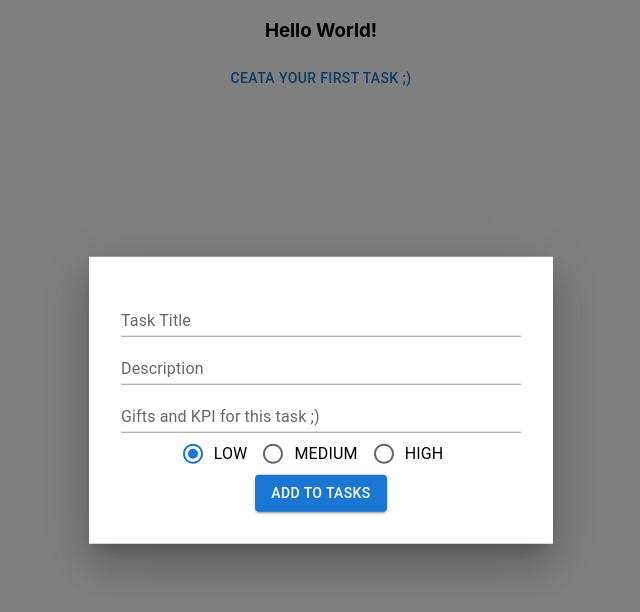
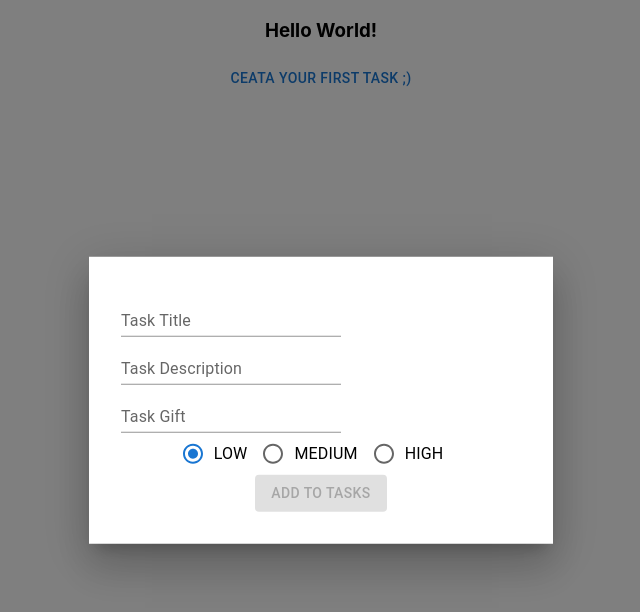
Before and after one commit to alimirzajani-off/todolist, a React (Create React App) app: page / in a window 1280 px wide. Both pictures are taken after a click on the button "CEATA YOUR FIRST TASK ;)". Shown: the top 612 px of the page, without its empty margins (319-959 px from the left). Built offline with nearby package versions, Linux system fonts and the light colour scheme; the HTML template or start-up script is replaced by a standard one.

Commit message:
add redux form

```diff
--- a/package.json
+++ b/package.json
@@ -16,6 +16,8 @@
     "react-redux": "^7.2.6",
     "react-scripts": "4.0.3",
     "redux": "^4.1.2",
+    "redux-form": "^8.3.8",
+    "redux-form-website-template": "^1.0.21",
     "redux-thunk": "^2.4.1",
     "sass": "^1.44.0",
     "styled-components": "^5.3.3",
--- a/src/App.js
+++ b/src/App.js
@@ -1,5 +1,5 @@
 import Home from "./containers/home";
-import "./App.css";
+import "./App.scss";
 
 function App() {
   return (
--- a/src/containers/addTodo/addTodo.js
+++ b/src/containers/addTodo/addTodo.js
@@ -1,11 +1,12 @@
 import React, { useState, useEffect } from "react";
+import { v4 as uuidv4 } from "uuid";
+import { Field, reduxForm } from "redux-form";
 import { connect } from "react-redux";
+import Box from "@mui/material/Box";
+import Modal from "@mui/material/Modal";
+import Button from "@mui/material/Button";
 import { fetchtodolist, sendTodo } from "../../action";
-import Box from "@mui/material/Box";
-import Button from "@mui/material/Button";
-import Modal from "@mui/material/Modal";
 import { FormControlLabel, Radio, RadioGroup, TextField } from "@mui/material";
-import { v4 as uuidv4 } from "uuid";
 import "./addTodo.sass";
 
 const style = {
@@ -19,8 +20,39 @@ const style = {
   p: 4,
 };
 
+const validate = (values) => {
+  const errors = {};
+  if (!values.title) {
+    errors.title = "please input title";
+  }
+  if (!values.description) {
+    errors.description = "please input description";
+  }
+  if (!values.gift) {
+    errors.gift = "please input gift";
+  }
+  return errors;
+};
+
+const renderField = ({
+  input,
+  label,
+  type,
+  meta: { touched, error, warning },
+}) => (
+  <div>
+    <div>
+      <TextField {...input} type={type} label={label} variant="standard" />
+      {touched &&
+        ((error && <span>{error}</span>) ||
+          (warning && <span>{warning}</span>))}
+    </div>
+  </div>
+);
+
 const AddTodo = (props) => {
   const [open, setOpen] = useState(false);
+  const [hasError, sethasError] = useState(false);
   const [TaskList, setTaskList] = useState();
   const [TaskTitle, setTaskTitle] = useState("");
   const [TaskDescription, setTaskDescription] = useState("");
@@ -58,10 +90,13 @@ const AddTodo = (props) => {
     TaskList.push(Task);
     props.sendTodo(TaskList);
     setOpen(false);
+    sethasError(false);
     setTaskTitle("");
+    setTaskGift("");
     setTaskDescription("");
-    setTaskGift("");
   };
+
+  const { handleSubmit, pristine, reset, submitting } = props;
 
   return (
     <div>
@@ -74,22 +109,28 @@ const AddTodo = (props) => {
       >
         <Box component="form" sx={style} noValidate autoComplete="off">
           <div className="add-form-text">
-            <TextField
+            <form onSubmit={handleSubmit}>
+              <Field
+                name="title"
+                type="text"
+                component={renderField}
                 label="Task Title"
-              variant="standard"
                 onChange={(e) => setTaskTitle(e.target.value)}
               />
-            <TextField
-              label="Description"
-              variant="standard"
+              <Field
+                name="description"
+                type="text"
+                component={renderField}
+                label="Task Description"
                 onChange={(e) => setTaskDescription(e.target.value)}
               />
-            <TextField
-              label="Gifts and KPI for this task ;)"
-              variant="standard"
+              <Field
+                name="gift"
+                type="text"
+                component={renderField}
+                label="Task Gift"
                 onChange={(e) => setTaskGift(e.target.value)}
               />
-          </div>
               <RadioGroup className="add-form-radio">
                 <FormControlLabel
                   value="low"
@@ -107,8 +148,16 @@ const AddTodo = (props) => {
                   label="HIGH"
                 />
               </RadioGroup>
+            </form>
+          </div>
+
           <div className="add-form-submit-btn">
-            <Button variant="contained" onClick={() => handleSendTask()}>
+            <Button
+              variant="contained"
+              type="submit"
+              onClick={() => handleSendTask()}
+              disabled={pristine || submitting}
+            >
               Add To Tasks
             </Button>
           </div>
@@ -122,4 +171,7 @@ const mapStateToProps = (state) => {
   return { TodoList: state.ToDoList };
 };
 
-export default connect(mapStateToProps, { fetchtodolist, sendTodo })(AddTodo);
+export default reduxForm({
+  form: "syncValidation",
+  validate,
+})(connect(mapStateToProps, { fetchtodolist, sendTodo })(AddTodo));
--- a/src/containers/home.js
+++ b/src/containers/home.js
@@ -1,6 +1,7 @@
 import React, { useEffect } from "react";
 import { connect } from "react-redux";
 import { fetchtodolist } from "../action";
+// import { Values } from "redux-form-website-template";
 import AddTodo from "./addTodo/addTodo";
 import TodoList from "./todoList/todoList";
 import ErrorBoundary from "../ErrorBoundary/ErrorBoundary";
@@ -16,6 +17,7 @@ const Home = (props) => {
         <div>
           <h3>Hello World!</h3>
           <AddTodo btnText={"Ceata Your First Task ;) "} />
+          {/* <Values form="AddTodo" /> */}
         </div>
       );
     } else {
--- a/src/reducers/index.js
+++ b/src/reducers/index.js
@@ -1,6 +1,8 @@
 import { combineReducers } from "redux";
+import { reducer as reduxFormReducer } from "redux-form";
 import todoList from "./todoList";
 
 export default combineReducers({
   ToDoList: todoList,
+  form: reduxFormReducer,
 });
```
Also changed, not shown: src/App.scss (renamed from src/App.css), 1 other file (tests, documents, lock files or other folders). Lines whose indentation alone changed are shown as unchanged.
